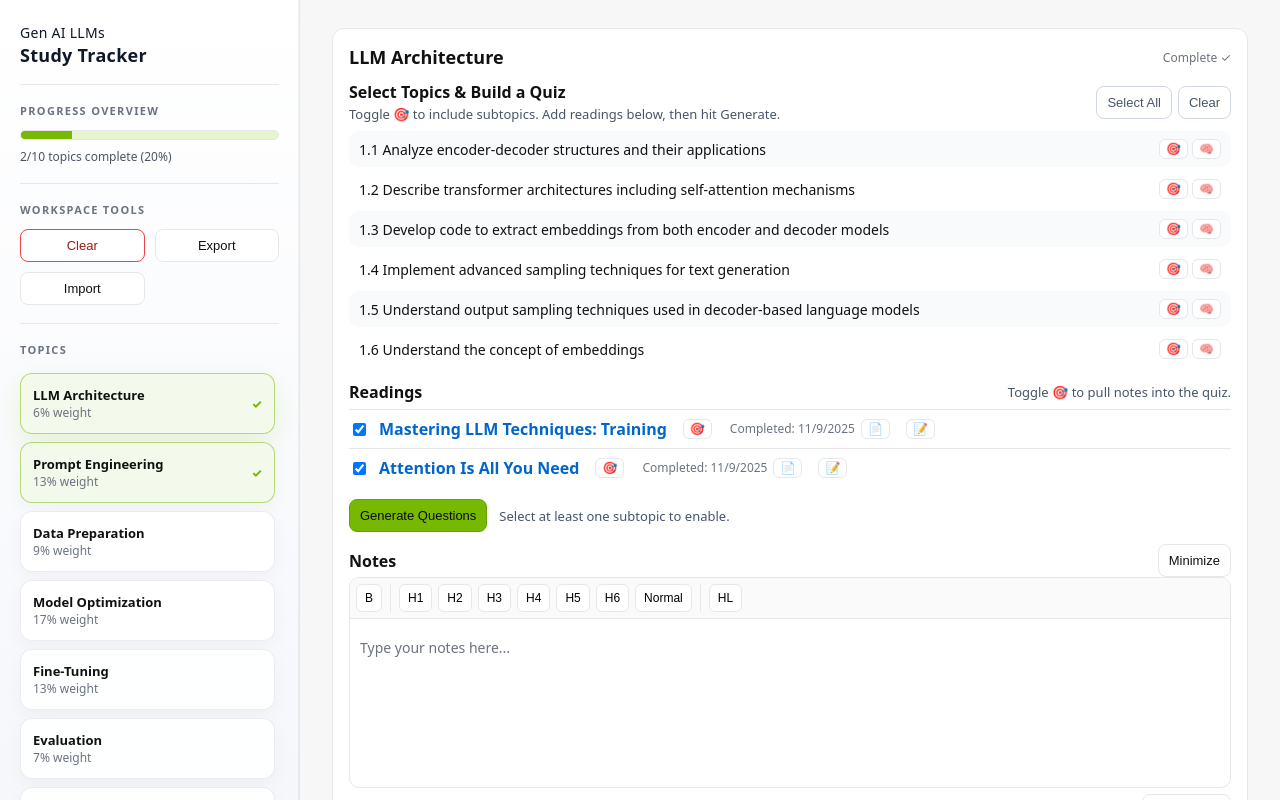
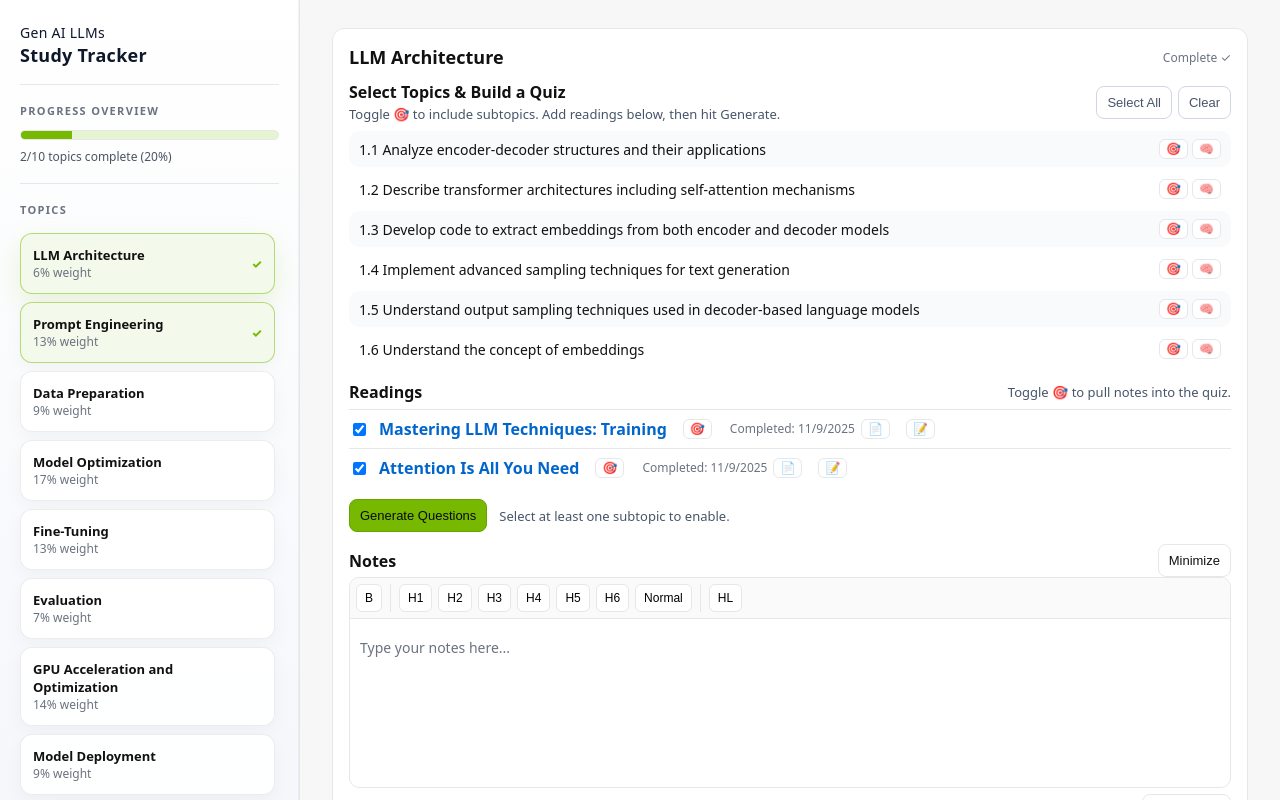
Before and after one commit to bme3412/NVDA-gen-AI-prof-cert, a Next.js app: page / in a window 1280 px wide. Built offline with nearby package versions, Linux system fonts and the light colour scheme; no server answers.

Commit message:
removed import & export buttons

```diff
--- a/app/page.js
+++ b/app/page.js
@@ -10,7 +10,6 @@ export default function Page() {
   const [hasLoaded, setHasLoaded] = useState(false);
   const [activeTopicId, setActiveTopicId] = useState(() => (examTopics[0] ? examTopics[0].id : null));
   const [sidebarCollapsed, setSidebarCollapsed] = useState(false);
-  const fileInputRef = useRef(null);
   const savingStatusRef = useRef({}); // topicId -> 'idle' | 'saving' | 'saved'
   const debouncersRef = useRef({}); // topicId -> debounced function
   const cloudDebouncerRef = useRef(null); // global debouncer for cloud sync
@@ -160,6 +159,7 @@ export default function Page() {
       if (!next.topics[key]) next.topics[key] = { readingsComplete: [], notes: '', lastModified: null };
       updater(next.topics[key]);
       next.topics[key].lastModified = nowTs();
+      next.lastExport = nowTs();
       return next;
     });
   }
@@ -232,59 +232,6 @@ export default function Page() {
     });
   }
 
-  // Removed Import/Export functionality per requirements
-
-  function clearAllData() {
-    const ok = window.confirm('Clear all saved progress and notes? This cannot be undone.');
-    if (!ok) return;
-    const empty = { topics: {}, lastExport: null };
-    setData(empty);
-    saveToLocalStorage(empty);
-  }
-
-  function exportAll() {
-    try {
-      const payload = JSON.stringify(data, null, 2);
-      const blob = new Blob([payload], { type: 'application/json' });
-      const a = document.createElement('a');
-      const ts = new Date().toISOString().replace(/[:.]/g, '-');
-      a.href = URL.createObjectURL(blob);
-      a.download = `nvda-llm-study-notes-${ts}.json`;
-      document.body.appendChild(a);
-      a.click();
-      a.remove();
-      URL.revokeObjectURL(a.href);
-    } catch (_) {
-      alert('Export failed.');
-    }
-  }
-
-  function openImport() {
-    fileInputRef.current?.click();
-  }
-
-  function handleImportFile(e) {
-    const file = e.target.files?.[0];
-    e.target.value = '';
-    if (!file) return;
-    const reader = new FileReader();
-    reader.onload = () => {
-      try {
-        const parsed = JSON.parse(String(reader.result || '{}'));
-        if (!parsed || typeof parsed !== 'object' || typeof parsed.topics !== 'object') {
-          alert('Invalid file format.');
-          return;
-        }
-        setData(parsed);
-        saveToLocalStorage(parsed);
-        alert('Import successful.');
-      } catch {
-        alert('Failed to parse file.');
-      }
-    };
-    reader.readAsText(file);
-  }
-
   const appClass = sidebarCollapsed ? 'app sidebar-collapsed' : 'app';
 
   if (!hasLoaded) {
@@ -299,13 +246,9 @@ export default function Page() {
         activeTopicId={activeTopicId}
         setActiveTopicId={setActiveTopicId}
         isTopicComplete={isTopicComplete}
-        onClear={clearAllData}
-        onExport={exportAll}
-        onImport={openImport}
         sidebarCollapsed={sidebarCollapsed}
         setSidebarCollapsed={setSidebarCollapsed}
       />
-      <input type="file" ref={fileInputRef} accept="application/json" style={{ display: 'none' }} onChange={handleImportFile} />
       <MainContent
         topics={examTopics}
         activeTopicId={activeTopicId}
--- a/components/Sidebar.jsx
+++ b/components/Sidebar.jsx
@@ -7,9 +7,6 @@ export default function Sidebar({
   activeTopicId,
   setActiveTopicId,
   isTopicComplete,
-  onClear,
-  onExport,
-  onImport,
   sidebarCollapsed,
   setSidebarCollapsed,
 }) {
@@ -51,15 +48,6 @@ export default function Sidebar({
         </div>
       </div>
 
-      <div className="sidebar-section">
-        <div className="sidebar-section-label">Workspace tools</div>
-        <div className="sidebar-controls">
-          <button className="btn danger" onClick={onClear}>Clear</button>
-          <button className="btn" onClick={onExport} title="Download your notes as JSON">Export</button>
-          <button className="btn" onClick={onImport} title="Import notes from JSON">Import</button>
-        </div>
-      </div>
-
       <div className="sidebar-section fill">
         <div className="sidebar-section-label">Topics</div>
         <div className="topic-list" ref={topicListRef}>
```
